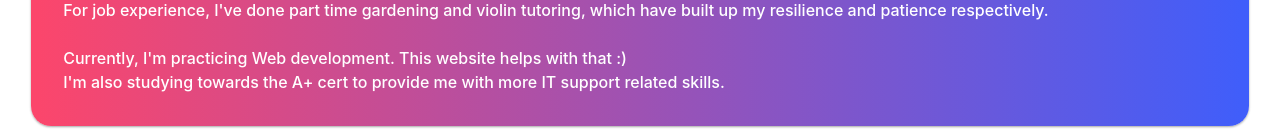
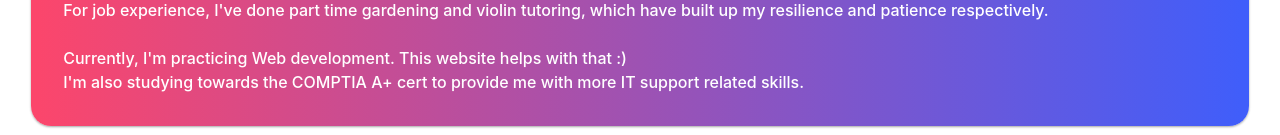
Before and after one commit to An1honyY/anthonyyuen, a React (Vite) app: page /about in a window 1280 px wide. Shown: the part 665-800 px from the top of the page. Built offline with nearby package versions, Linux system fonts and the light colour scheme.

Commit message:
Update about.jsx

```diff
--- a/src/pages/about.jsx
+++ b/src/pages/about.jsx
@@ -29,7 +29,7 @@ function About() {
 
                 <br></br>
                 <p>Currently, I'm practicing Web development. This website helps with that :)</p>
-                <p>I'm also studying towards the A+ cert to provide me with more IT support related skills.</p>
+                <p>I'm also studying towards the COMPTIA A+ cert to provide me with more IT support related skills.</p>
             </section>
         </main>
     )
```
